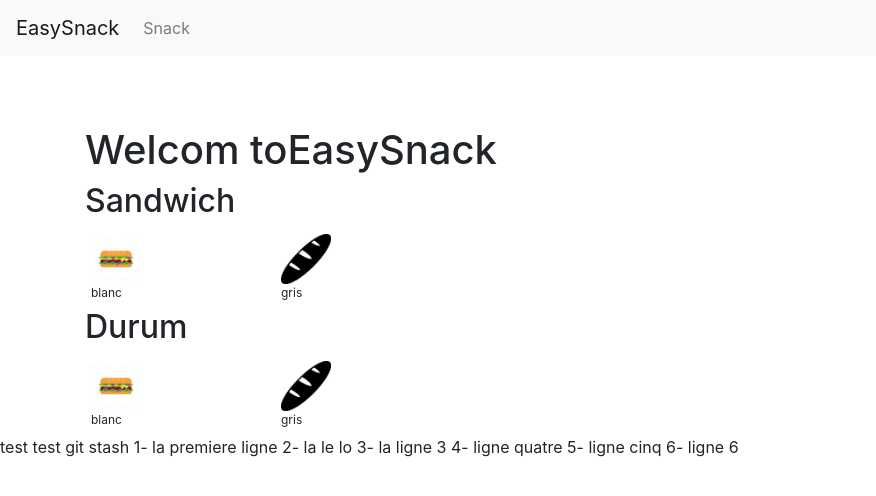
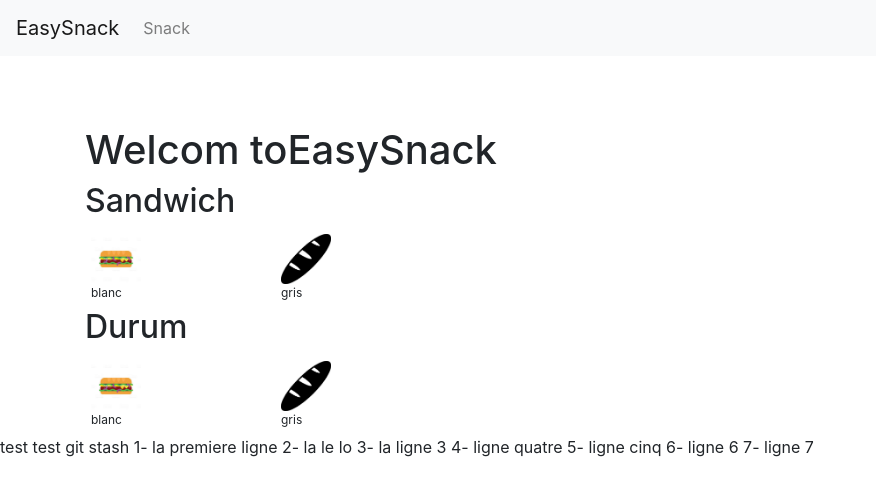
Before and after one commit to abodojana/easySnack, an Angular app: page / in a window 1280 px wide. Shown: the top 496 px of the page, without its empty margins (0-876 px from the left). Built offline with nearby package versions, Linux system fonts and the light colour scheme.

Commit message:
add ligne 7

```diff
--- a/src/app/app.component.html
+++ b/src/app/app.component.html
@@ -11,3 +11,4 @@ test git stash
 4- ligne quatre
 5- ligne cinq
 6- ligne 6
+7- ligne 7
```
